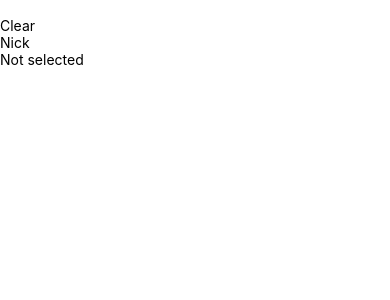
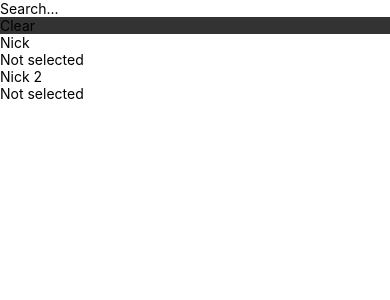
Before and after one commit to Codercise/kic-technical-test, a React Native app: screen / in a window 390 px wide. Shown: the top 300 px of the page. Built offline with nearby package versions, Linux system fonts and the light colour scheme.

Commit message:
Add typings, tests and general improvements to MyComponent

```diff
--- a/App.tsx
+++ b/App.tsx
@@ -1,13 +1,18 @@
-import MyComponent from './components/MyComponent';
+import { MyComponent } from './components/MyComponent/MyComponent';
+import { Item } from './components/MyComponent/MyComponent.types';
 
 export default function App() {
-  const data = [
+  const dataSource: Array<Item> = [
     {
       id: 1,
       name: "Nick"
+    },
+    {
+      id: 2,
+      name: "Nick 2"
     }
   ]
   return (
-    <MyComponent data={data} />
+    <MyComponent data={dataSource} />
   );
 }
--- a/babel.config.js
+++ b/babel.config.js
@@ -1,6 +1,9 @@
 module.exports = function(api) {
   api.cache(true);
   return {
-    presets: ['babel-preset-expo'],
+    presets: [
+      ['babel-preset-expo'],
+      '@babel/preset-typescript'
+    ]
   };
 };
--- a/components/MyComponent.tsx
+++ /dev/null
@@ -1,60 +0,0 @@
-import React, { useState, useEffect, useRef } from "react";
-import {
-  Text,
-  View,
-  TouchableOpacity,
-  FlatList,
-  TextInput,
-} from "react-native";
-
-const MyComponent = ({ data }) => {
-  const [selectedItems, setSelectedItems] = useState([]);
-  const [dataSource, setDataSource] = useState([]);
-  const [searchTerm, setSearchTerm] = useState("");
-  const inputRef = useRef(null);
-
-  useEffect(() => {
-    setDataSource(data);
-  }, [data]);
-
-  useEffect(() => {
-    setTimeout(() => {
-      setDataSource(data.filter((item) => item.name.includes(searchTerm)));
-    }, 1000);
-  }, [searchTerm]);
-
-  const handleSelect = (item) => {
-    setSelectedItems((currentSelectedItems) => [...currentSelectedItems, item]);
-  };
-
-  const handleClear = () => {
-    inputRef.current.clear();
-  };
-
-  return (
-    <View>
-      <TextInput
-        ref={inputRef}
-        onChangeText={setSearchTerm}
-        value={searchTerm}
-      />
-      <TouchableOpacity onPress={handleClear}>
-        <Text>Clear</Text>
-      </TouchableOpacity>
-      <FlatList
-        data={dataSource}
-        keyExtractor={(item) => item.id}
-        renderItem={({ item }) => (
-          <TouchableOpacity onPress={() => handleSelect(item)}>
-            <Text>{item.name}</Text>
-            <Text>
-              {selectedItems.includes(item) ? "Selected" : "Not selected"}
-            </Text>
-          </TouchableOpacity>
-        )}
-      />
-    </View>
-  );
-};
-
-export default MyComponent;
--- /dev/null
+++ b/components/MyComponent/MyComponent.tsx
@@ -0,0 +1,85 @@
+import React, { useState, useEffect, useRef } from "react";
+import { Item, MyComponentProps } from "./MyComponent.types.ts"
+import {
+  Text,
+  View,
+  TouchableOpacity,
+  FlatList,
+  TextInput,
+  StyleSheet,
+} from "react-native";
+
+const styles = StyleSheet.create({
+  button: {
+    backgroundColor: '#333',
+    color: '#fafafa',
+    textAlign: 'center'
+  }
+})
+
+export const MyComponent = (props: MyComponentProps) => {
+  const data = props.data
+  const [selectedItems, setSelectedItems] = useState<Item[]>([]);
+  const [dataSource, setDataSource] = useState<Item[]>([]);
+  const [searchTerm, setSearchTerm] = useState<string>("");
+  const inputRef = useRef<TextInput>(null);
+
+  useEffect(() => {
+    setDataSource(data);
+  }, [data]);
+
+  useEffect(() => {
+    setTimeout(() => {
+      setDataSource(data.filter((item: Item) => item.name.includes(searchTerm)));
+    }, 1000);
+  }, [searchTerm]);
+
+  const handleSelect = (item: Item) => {
+    setSelectedItems((currentSelectedItems) => {
+      const newSelectedItems = [...currentSelectedItems]
+      if (newSelectedItems.indexOf(item) > -1) {
+        newSelectedItems.splice(newSelectedItems.indexOf(item), 1)
+      } else {
+        newSelectedItems.push(item)
+      }
+
+      return newSelectedItems
+    })
+  };
+
+  const handleClear = () => {
+    setSearchTerm("")
+    inputRef?.current?.focus();
+  };
+
+  return (
+    <View>
+      <TextInput
+        ref={inputRef}
+        onChangeText={setSearchTerm}
+        placeholder="Search..."
+        value={searchTerm}
+      />
+      <TouchableOpacity
+        onPress={handleClear}
+        style={styles.button}
+      >
+        <Text>Clear</Text>
+      </TouchableOpacity>
+      <FlatList
+        data={dataSource}
+        keyExtractor={(item: Item) => item.id.toString()}
+        renderItem={({ item }) => (
+          <TouchableOpacity
+            onPress={() => handleSelect(item)}
+          >
+            <Text>{item.name}</Text>
+            <Text>
+              {selectedItems.includes(item) ? "Selected" : "Not selected"}
+            </Text>
+          </TouchableOpacity>
+        )}
+      />
+    </View>
+  );
+};
--- /dev/null
+++ b/components/MyComponent/MyComponent.types.ts
@@ -0,0 +1,12 @@
+type MyComponentProps = {
+    data: Array<Item>
+}
+interface Item {
+    id: number,
+    name: string
+}
+
+export {
+    Item,
+    MyComponentProps
+}
--- a/tsconfig.json
+++ b/tsconfig.json
@@ -1,6 +1,8 @@
 {
   "extends": "expo/tsconfig.base",
   "compilerOptions": {
-    "strict": true
+    "strict": true,
+    "allowImportingTsExtensions": true,
+    "jsx": "react-jsx"
   }
 }
```
Also changed, not shown: package.json (+9 -3 lines), 2 other files (tests, documents, lock files or other folders).
